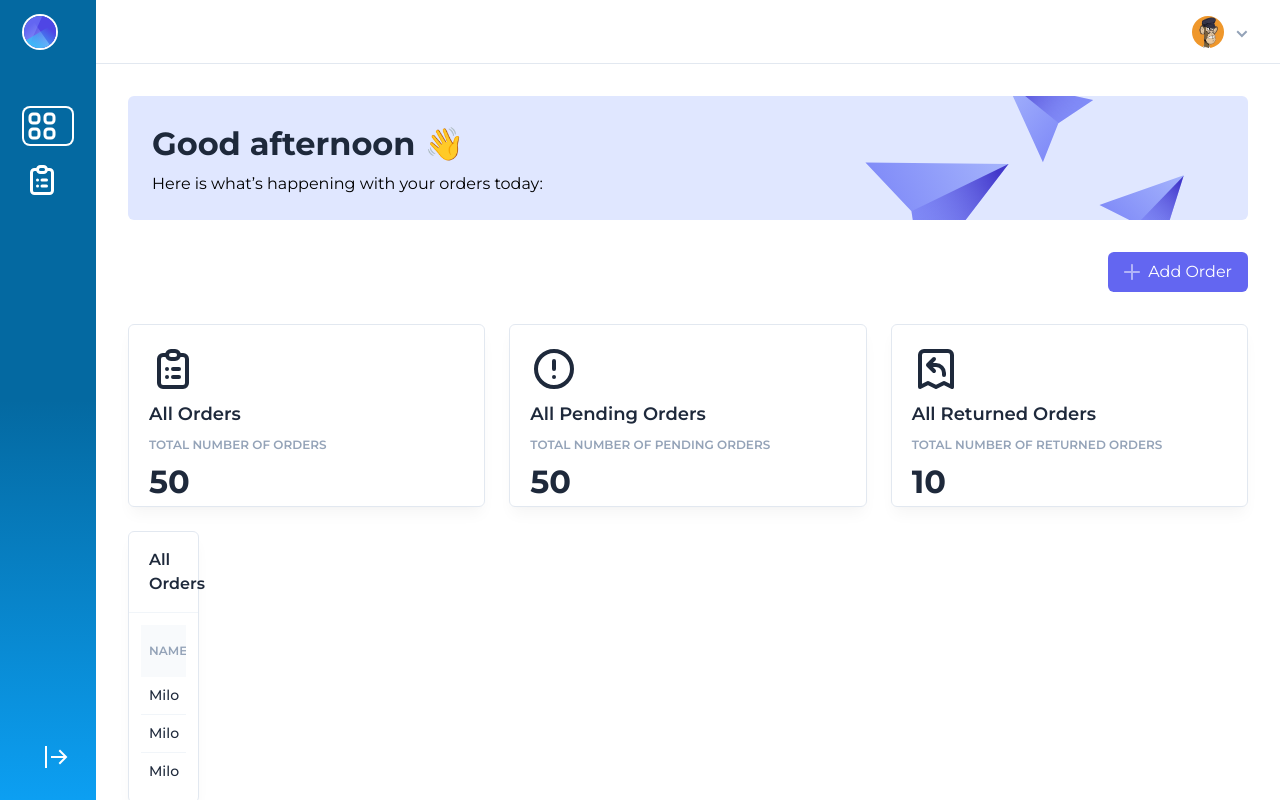
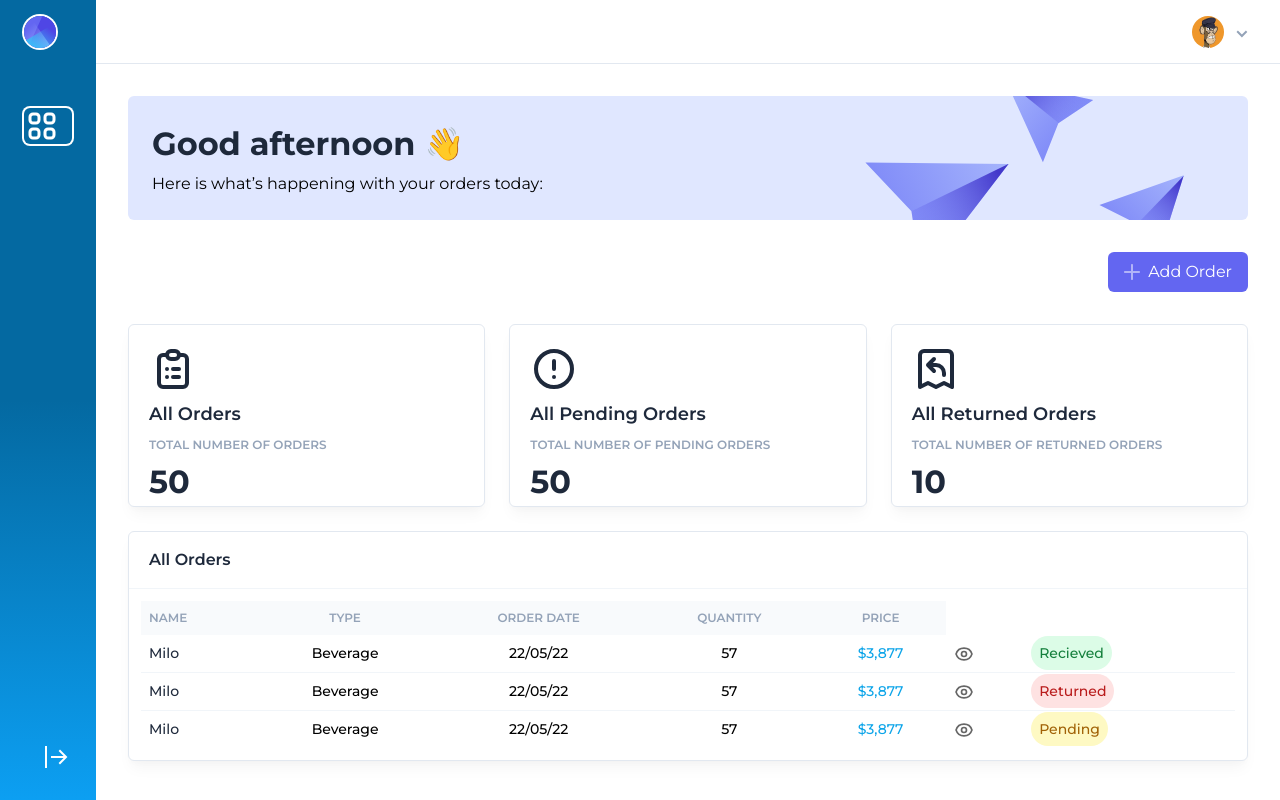
Before and after one commit to mendsalbert/schain, a Next.js app: page /dashboard/customer in a window 1280 px wide. Built offline with nearby package versions, Linux system fonts and the light colour scheme.

Commit message:
schain ui

```diff
--- a/components/adminPartials/Sidebar.jsx
+++ b/components/adminPartials/Sidebar.jsx
@@ -4,15 +4,7 @@ import Link from "next/link";
 import { useRouter } from "next/router";
 import SidebarLinkGroup from "./SidebarLinkGroup";
 
-function Sidebar({ sidebarOpen, setSidebarOpen, tablesection }) {
-  const scrollDown = (ref) => {
-    console.log(tablesection);
-    // console.log("I just triggered this function");
-    window.scrollTo({
-      top: tablesection.current.offsetTop,
-      behavior: "smooth",
-    });
-  };
+function Sidebar({ sidebarOpen, setSidebarOpen }) {
   const router = useRouter();
   const trigger = useRef(null);
   const sidebar = useRef(null);
@@ -175,26 +167,6 @@ function Sidebar({ sidebarOpen, setSidebarOpen, tablesection }) {
                 </Link>
               </li>
               {/* Analytics */}
-              <li
-                onClick={() => {
-                  scrollDown();
-                }}
-                className={`px-2 py-2 rounded-sm mb-0.5 last:mb-0 `}
-              >
-                <div
-                  end
-                  to="/"
-                  className={`block text-slate-200 hover:text-white truncate transition duration-150 ${"hover:text-slate-200"}`}
-                >
-                  <div className="flex items-center">
-                    <ClipboardListIcon className=" shrink-0 h-9 text-white" />
-
-                    <span className="text-sm font-medium ml-3 lg:opacity-0 lg:sidebar-expanded:opacity-100 2xl:opacity-100 duration-200">
-                      Orders
-                    </span>
-                  </div>
-                </div>
-              </li>
             </ul>
           </div>
         </div>
--- a/pages/dashboard/customer/index.jsx
+++ b/pages/dashboard/customer/index.jsx
@@ -66,9 +66,8 @@ function Dashboard() {
                 <OrdersCard />
                 <OrdersPendingCard />
                 <OrderCancelCard />
-                <div ref={tablesection}>
-                  <Orders />
-                </div>
+
+                <Orders />
               </div>
             </div>
           </main>
```
